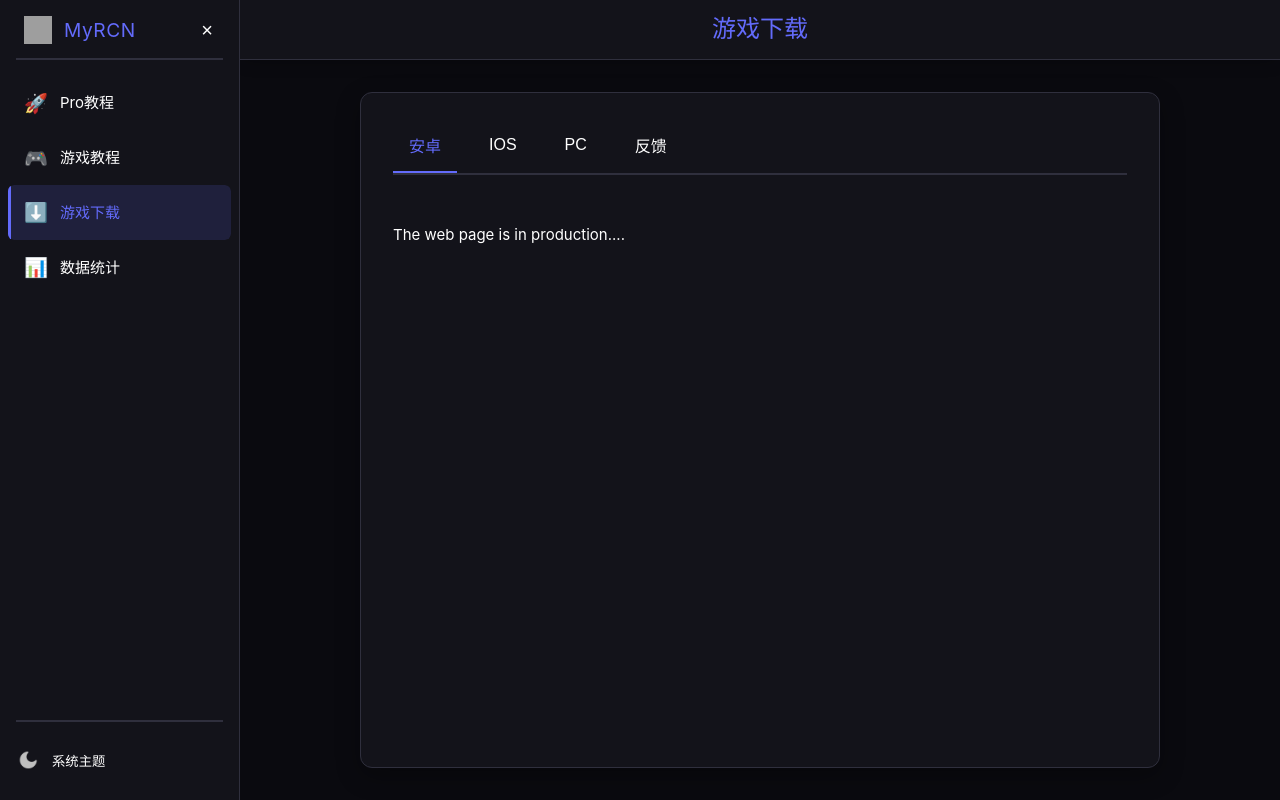
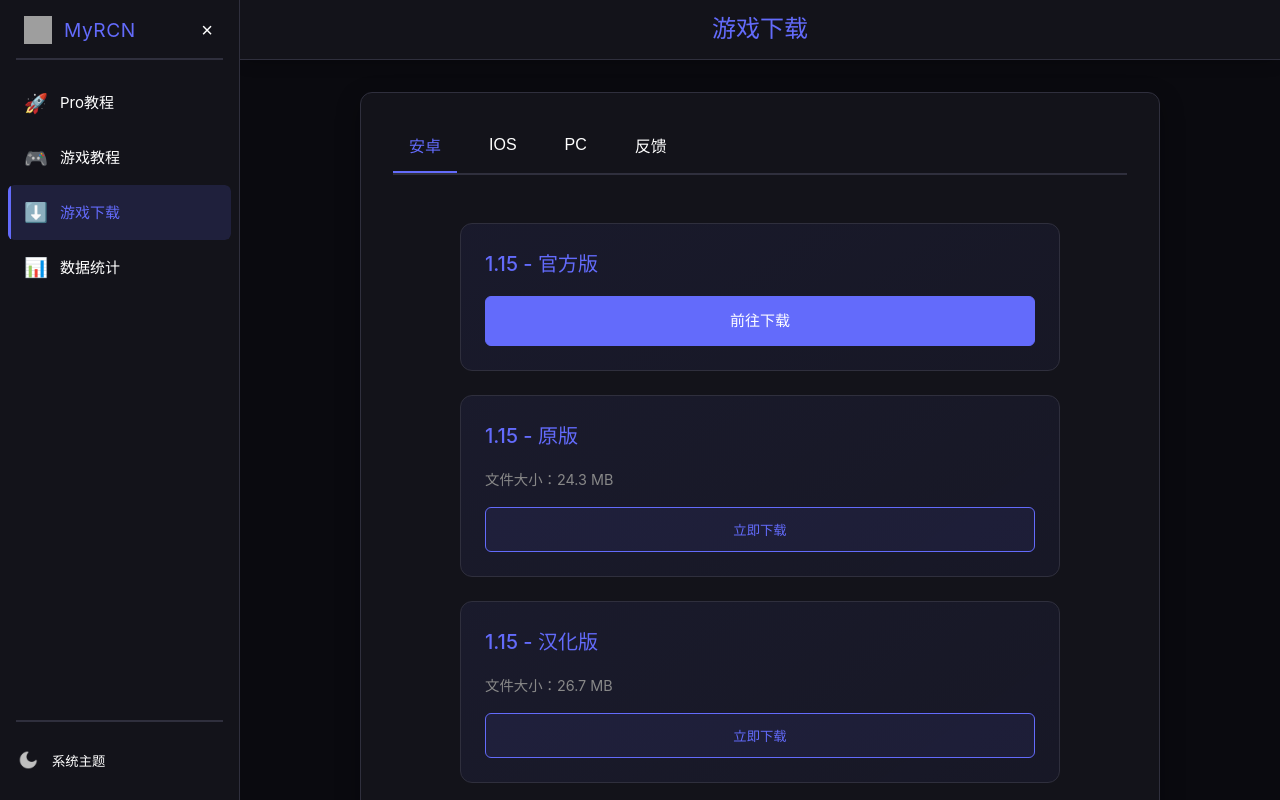
Before and after one commit to AM-QAQ/MyRCN, a Vue app: page /download in a window 1280 px wide. Shown: the top 800 px of the page. Built offline with nearby package versions, Linux system fonts and the light colour scheme; grey boxes are pictures that could not be loaded.

Commit message:
完善下载部分

```diff
--- a/src/assets/styles/views.css
+++ b/src/assets/styles/views.css
@@ -452,3 +452,89 @@
 .price-list li:last-child {
     margin-bottom: 0;
 }
+
+/* 下载部分样式 */
+.download-container {
+    display: flex;
+    flex-direction: column;
+    gap: 1.5rem;
+    max-width: 600px;
+    margin: 0 auto;
+}
+
+.download-card {
+    background: linear-gradient(145deg, rgba(99, 107, 251, 0.08), rgba(99, 107, 251, 0.05));
+    border-radius: 12px;
+    padding: 1.5rem;
+    border: 1.5px solid var(--border-color);
+    transition: all 0.3s ease;
+}
+
+.download-card:hover {
+    transform: translateY(-2px);
+    box-shadow: 0 8px 24px var(--shadow-color);
+    border-color: var(--accent-color);
+}
+
+.version-title {
+    font-size: 1.25rem;
+    font-weight: 500;
+    color: var(--accent-color);
+    margin-bottom: 1rem;
+}
+
+.download-content {
+    display: flex;
+    flex-direction: column;
+    gap: 1rem;
+}
+
+.file-info {
+    color: var(--text-secondary);
+    font-size: 0.9rem;
+}
+
+.download-btn {
+    display: inline-block;
+    padding: 0.75rem 1.5rem;
+    background: var(--bg-hover);
+    color: var(--accent-color);
+    text-decoration: none;
+    border-radius: 6px;
+    font-weight: 500;
+    text-align: center;
+    transition: all 0.3s ease;
+    border: 1px solid var(--accent-color);
+}
+
+.download-btn:hover {
+    background: var(--accent-color);
+    color: white;
+    transform: translateY(-2px);
+    box-shadow: 0 4px 12px rgba(99, 107, 251, 0.2);
+}
+
+.download-btn.primary {
+    background: var(--accent-color);
+    color: white;
+}
+
+.download-btn.primary:hover {
+    background: var(--accent-hover);
+}
+
+/* 移动端适配下载按钮 */
+@media (max-width: 768px) {
+    .download-card {
+        padding: 1rem;
+    }
+
+    .version-title {
+        font-size: 1.1rem;
+    }
+
+    .download-btn {
+        padding: 0.5rem 1rem;
+        font-size: 0.9rem;
+    }
+}
--- a/src/views/DownloadView.vue
+++ b/src/views/DownloadView.vue
@@ -1,65 +1,201 @@
 <script setup>
-import { ref, onMounted, onUnmounted } from 'vue'
-import "@/assets/styles/views.css"
+import { ref, onMounted, onUnmounted } from "vue";
+import "@/assets/styles/views.css";
 
-const activeTab = ref('安卓')
-const showBackTop = ref(false)
+const activeTab = ref("安卓");
+const showBackTop = ref(false);
+const showDialog = ref(false);
+const currentDownloadUrl = ref('');
 
 const tabs = [
-  { id: 'tab1', label: '安卓' },
-  { id: 'tab2', label: 'IOS' },
-  { id: 'tab3', label: 'PC' },
-  { id: 'tab4', label: '反馈' }
-]
+  { id: "tab1", label: "安卓" },
+  { id: "tab2", label: "IOS" },
+  { id: "tab3", label: "PC" },
+  { id: "tab4", label: "反馈" },
+];
+
+const handleDownload = (url) => {
+  currentDownloadUrl.value = url;
+  showDialog.value = true;
+};
+
+const confirmDownload = () => {
+  window.open(currentDownloadUrl.value, '_blank');
+  showDialog.value = false;
+};
+
+const cancelDownload = () => {
+  showDialog.value = false;
+  currentDownloadUrl.value = '';
+};
 
 const handleScroll = () => {
-  showBackTop.value = window.scrollY > 300
-}
+  showBackTop.value = window.scrollY > 300;
+};
 
 const scrollToTop = () => {
   window.scrollTo({
     top: 0,
-    behavior: 'smooth'
-  })
-}
+    behavior: "smooth",
+  });
+};
 
 onMounted(() => {
-  window.addEventListener('scroll', handleScroll)
-})
+  window.addEventListener("scroll", handleScroll);
+});
 
 onUnmounted(() => {
-  window.removeEventListener('scroll', handleScroll)
-})
+  window.removeEventListener("scroll", handleScroll);
+});
 </script>
 
 <template>
   <div class="pro-view">
     <div class="tabs">
-      <button v-for="tab in tabs" :key="tab.id" :class="['tab-btn', { active: activeTab === tab.label }]"
-        @click="activeTab = tab.label">
+      <button
+        v-for="tab in tabs"
+        :key="tab.id"
+        :class="['tab-btn', { active: activeTab === tab.label }]"
+        @click="activeTab = tab.label"
+      >
         {{ tab.label }}
       </button>
     </div>
 
     <div class="tab-content">
       <div v-if="activeTab === '安卓'" class="tab-pane">
-        <p>The web page is in production....</p>
+        <div class="download-container">
+          <div class="download-card">
+            <div class="version-title">1.15 - 官方版</div>
+            <div class="download-content">
+              <a
+                href="https://play.google.com/store/apps/details?id=com.corrodinggames.rts&utm_source=global_co&utm_medium=prtnr&utm_content=Mar2515&utm_campaign=PartBadge&pcampaignid=MKT-Other-global-all-co-prtnr-py-PartBadge-Mar2515-1"
+                target="_blank"
+                class="download-btn primary"
+              >
+                前往下载
+              </a>
+            </div>
+          </div>
+
+          <div class="download-card">
+            <div class="version-title">1.15 - 原版</div>
+            <div class="download-content">
+              <div class="file-info">文件大小：24.3 MB</div>
+              <button class="download-btn" @click="handleDownload('https://www.123865.com/s/s62sjv-g0MH')">
+                立即下载
+              </button>
+            </div>
+          </div>
+
+          <div class="download-card">
+            <div class="version-title">1.15 - 汉化版</div>
+            <div class="download-content">
+              <div class="file-info">文件大小：26.7 MB</div>
+              <button class="download-btn" @click="handleDownload('https://www.123865.com/s/s62sjv-w0MH')">
+                立即下载
+              </button>
+            </div>
+          </div>
+
+          <div class="download-card">
+            <div class="version-title">1.15 - 指令版</div>
+            <div class="download-content">
+              <div class="file-info">文件大小：26.9 MB</div>
+              <button class="download-btn" @click="handleDownload('https://www.123865.com/s/s62sjv-M0MH')">
+                立即下载
+              </button>
+            </div>
+          </div>
+
+          <div class="download-card">
+            <div class="version-title">敬请期待...</div>
+          </div>
+        </div>
       </div>
 
       <div v-if="activeTab === 'IOS'" class="tab-pane">
-        <p>The web page is in production....</p>
+        <div class="download-container">
+          <div class="download-card">
+            <div class="version-title">1.15 - 官方版</div>
+            <div class="download-content">
+              <a
+                href="https://apps.apple.com/au/app/rusted-warfare-rts/id1514329124"
+                target="_blank"
+                class="download-btn primary"
+              >
+                前往下载
+              </a>
+            </div>
+          </div>
+
+          <div class="download-card">
+            <div class="version-title">1.15 - 原版</div>
+            <div class="download-content">
+              <div class="file-info">文件大小：91.5 MB</div>
+              <button class="download-btn" @click="handleDownload('https://www.123865.com/s/s62sjv-I0MH')">
+                立即下载
+              </button>
+            </div>
+          </div>
+
+          <div class="download-card">
+            <div class="version-title">敬请期待...</div>
+          </div>
+        </div>
       </div>
 
       <div v-if="activeTab === 'PC'" class="tab-pane">
-        <p>The web page is in production....</p>
+        <div class="download-container">
+          <div class="download-card">
+            <div class="version-title">1.15 - 官方版</div>
+            <div class="download-content">
+              <a
+                href="https://store.steampowered.com/app/647960/Rusted_Warfare__RTS/"
+                target="_blank"
+                class="download-btn primary"
+              >
+                前往下载
+              </a>
+            </div>
+          </div>
+
+          <div class="download-card">
+            <div class="version-title">1.15 - RWPP</div>
+            <div class="download-content">
+              <a
+                href="https://github.com/Minxyzgo/RWPP/releases"
+                target="_blank"
+                class="download-btn primary"
+              >
+                前往下载
+              </a>
+            </div>
+          </div>
+
+          <div class="download-card">
+            <div class="version-title">1.15 - 原版</div>
+            <div class="download-content">
+              <div class="file-info">文件大小：211 MB</div>
+              <button class="download-btn" @click="handleDownload('https://www.123865.com/s/s62sjv-J0MH')">
+                立即下载
+              </button>
+            </div>
+          </div>
+
+          <div class="download-card">
+            <div class="version-title">敬请期待...</div>
+          </div>
+        </div>
       </div>
 
       <div v-if="activeTab === '反馈'" class="tab-pane">
         <div class="feedback-container">
           <div class="feedback-card">
             <div class="group-info">
-              <div class="group-title">下载邮箱反馈</div>
-              <a href="mailto:k26373165@gmail.com?subject=网站反馈&body=请在此处输入您的反馈内容..."
+              <div class="group-title">网站邮箱反馈</div>
+              <a
+                href="mailto:k26373165@gmail.com?subject=网站反馈&body=请在此处输入您的反馈内容..."
                 target="_blank"
                 class="group-number"
                 title="点击发送邮件"
@@ -73,10 +209,183 @@ onUnmounted(() => {
     </div>
 
     <!-- 返回顶部按钮 -->
-    <button v-show="showBackTop" class="back-to-top" @click="scrollToTop" title="返回顶部">
+    <button
+      v-show="showBackTop"
+      class="back-to-top"
+      @click="scrollToTop"
+      title="返回顶部"
+    >
       ↑
     </button>
+
+    <!-- 下载确认弹窗 -->
+    <div v-if="showDialog" class="dialog-overlay" @click="cancelDownload">
+      <div class="dialog-content" @click.stop>
+        <h3>注意事项</h3>
+        <div class="dialog-body">
+          <ul>
+            <li>本站安装包均来自于互联网，仅供学习交流使用</li>
+            <li>所有资源请在下载后24小时内删除。</li>
+            <li>如需游玩请前往
+              <a href="https://corrodinggames.com/rusted_warfare" target="_blank">
+                铁锈战争官网
+              </a>
+              购买正版
+            </li>
+          </ul>
+        </div>
+        <div class="dialog-footer">
+          <button class="dialog-btn cancel" @click="cancelDownload">取消</button>
+          <button class="dialog-btn confirm" @click="confirmDownload">继续下载</button>
+        </div>
+      </div>
+    </div>
   </div>
 </template>
 
-<style scoped></style>
+<style scoped>
+.dialog-overlay {
+  position: fixed;
+  top: 0;
+  left: 0;
+  right: 0;
+  bottom: 0;
+  background-color: rgba(0, 0, 0, 0.5);
+  display: flex;
+  align-items: center;
+  justify-content: center;
+  z-index: 1000;
+  animation: fadeIn 0.3s ease;
+  padding: 1rem;
+}
+
+.dialog-content {
+  background-color: var(--bg-secondary);
+  border-radius: 12px;
+  padding: clamp(1.5rem, 4vw, 2.5rem);
+  width: min(90%, 600px);
+  border: 1.5px solid var(--border-color);
+  animation: slideIn 0.3s ease;
+  max-height: calc(100vh - 2rem);
+  overflow-y: auto;
+}
+
+.dialog-content h3 {
+  color: var(--accent-color);
+  margin: 0 0 clamp(1rem, 4vw, 1.5rem) 0;
+  font-size: clamp(1.1rem, 4vw, 1.25rem);
+}
+
+.dialog-body {
+  margin-bottom: clamp(1.5rem, 4vw, 2rem);
+  color: var(--text-primary);
+  font-size: clamp(0.9rem, 3.5vw, 1rem);
+}
+
+.dialog-body ul {
+  list-style: none;
+  padding-left: clamp(1rem, 4vw, 1.5rem);
+}
+
+.dialog-body li {
+  position: relative;
+  padding-left: 1rem;
+  margin-bottom: 0.5rem;
+}
+
+.dialog-body li::before {
+  content: '•';
+  position: absolute;
+  left: 0;
+  color: var(--accent-color);
+}
+
+.dialog-footer {
+  display: flex;
+  justify-content: space-between;
+  margin-top: clamp(1rem, 4vw, 1.5rem);
+}
+
+.dialog-btn {
+  min-width: 100px;
+  padding: clamp(0.4rem, 2vw, 0.5rem) clamp(0.75rem, 3vw, 1rem);
+  border-radius: 6px;
+  border: none;
+  cursor: pointer;
+  font-weight: 500;
+  transition: all 0.3s ease;
+  font-size: clamp(0.9rem, 3.5vw, 1rem);
+}
+
+.dialog-btn.cancel {
+  background-color: var(--bg-hover);
+  color: var(--text-primary);
+}
+
+.dialog-btn.confirm {
+  background-color: var(--accent-color);
+  color: white;
+}
+
+.dialog-btn:hover {
+  transform: translateY(-2px);
+}
+
+.dialog-btn.cancel:hover {
+  background-color: var(--bg-active);
+}
+
+.dialog-btn.confirm:hover {
+  background-color: var(--accent-hover);
+}
+
+.dialog-body a {
+  color: #4CAF50;
+  text-decoration: none;
+  transition: color 0.3s ease;
+}
+
+.dialog-body a:hover {
+  color: #45a049;
+  text-decoration: underline;
+}
+
+/* 动画关键帧 */
+@keyframes fadeIn {
+  from {
+    opacity: 0;
+  }
+  to {
+    opacity: 1;
+  }
+}
+
+@keyframes slideIn {
+  from {
+    transform: translateY(-20px);
+    opacity: 0;
+  }
+  to {
+    transform: translateY(0);
+    opacity: 1;
+  }
+}
+
+/* 滚动条样式 */
+.dialog-content::-webkit-scrollbar {
+  width: 4px;
+}
+
+.dialog-content::-webkit-scrollbar-track {
+  background: transparent;
+}
+
+.dialog-content::-webkit-scrollbar-thumb {
+  background-color: var(--border-color);
+  border-radius: 2px;
+}
+
+.dialog-content::-webkit-scrollbar-thumb:hover {
+  background-color: var(--accent-color);
+}
+</style>
```
